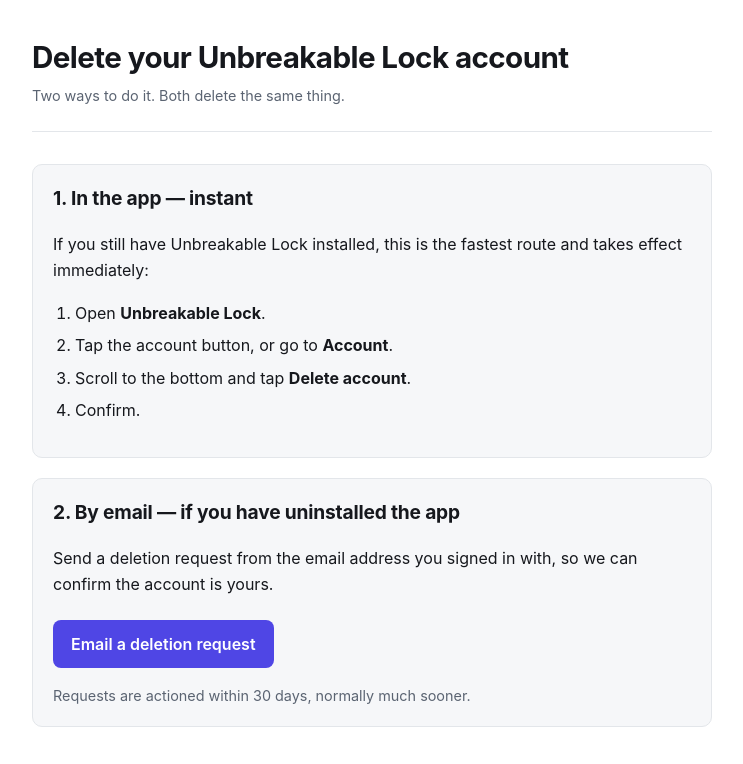
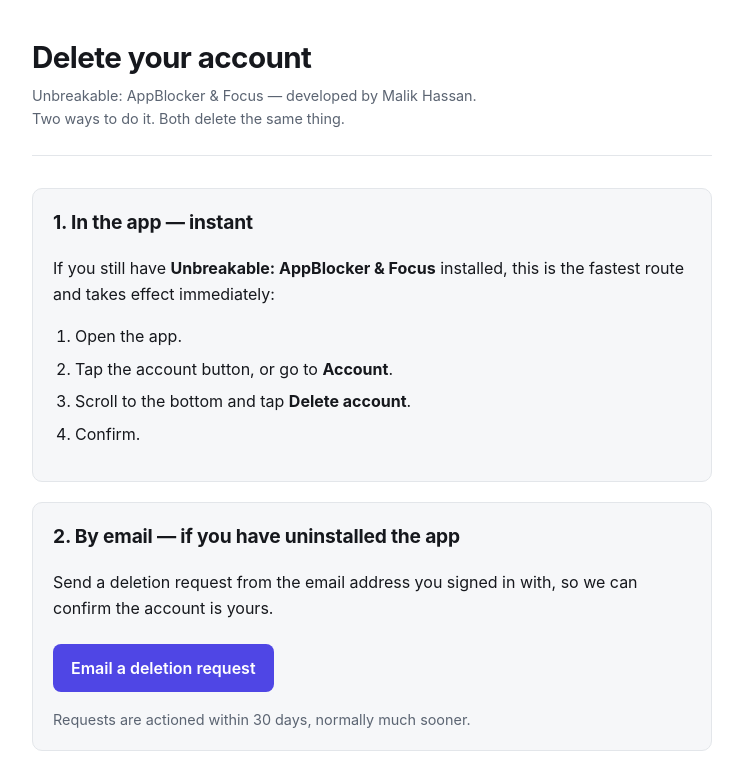
Before and after one commit to maliqhassan/unbreakable-lock-legal, a plain HTML site: page delete-account.html in a window 1280 px wide. Shown: the top 764 px of the page, without its empty margins (268-1011 px from the left). Drawn offline with Linux system fonts and the light colour scheme.

Commit message:
Update privacy policy and account deletion pages

```diff
--- a/delete-account.html
+++ b/delete-account.html
@@ -3,8 +3,8 @@
 <head>
 <meta charset="utf-8">
 <meta name="viewport" content="width=device-width, initial-scale=1">
-<title>Delete your account — Unbreakable Lock</title>
-<meta name="description" content="How to delete your Unbreakable Lock account and the data associated with it.">
+<title>Delete your account — Unbreakable: AppBlocker &amp; Focus</title>
+<meta name="description" content="How to delete your Unbreakable: AppBlocker &amp; Focus account and the data associated with it.">
 <style>
   :root {
     color-scheme: light dark;
@@ -70,16 +70,17 @@
 <div class="wrap">
 
 <header>
-  <h1>Delete your Unbreakable Lock account</h1>
-  <p class="meta">Two ways to do it. Both delete the same thing.</p>
+  <h1>Delete your account</h1>
+  <p class="meta">Unbreakable: AppBlocker &amp; Focus &mdash; developed by Malik Hassan.<br>
+  Two ways to do it. Both delete the same thing.</p>
 </header>
 
 <div class="step">
   <h2>1. In the app — instant</h2>
-  <p>If you still have Unbreakable Lock installed, this is the fastest route and
-  takes effect immediately:</p>
+  <p>If you still have <strong>Unbreakable: AppBlocker &amp; Focus</strong>
+  installed, this is the fastest route and takes effect immediately:</p>
   <ol>
-    <li>Open <strong>Unbreakable Lock</strong>.</li>
+    <li>Open the app.</li>
     <li>Tap the account button, or go to <strong>Account</strong>.</li>
     <li>Scroll to the bottom and tap <strong>Delete account</strong>.</li>
     <li>Confirm.</li>
@@ -140,7 +141,7 @@ not retained. Google Play may retain transaction records independently of us,
 where required for tax and accounting.</p>
 
 <footer>
-  Unbreakable Lock · <a href="index.html">Privacy policy</a> ·
+  Unbreakable: AppBlocker &amp; Focus · Malik Hassan · <a href="index.html">Privacy policy</a> ·
   <a href="mailto:malikhassan2981@gmail.com">malikhassan2981@gmail.com</a>
 </footer>
 
```
Also changed, not shown: index.html (+7 -5 lines).
